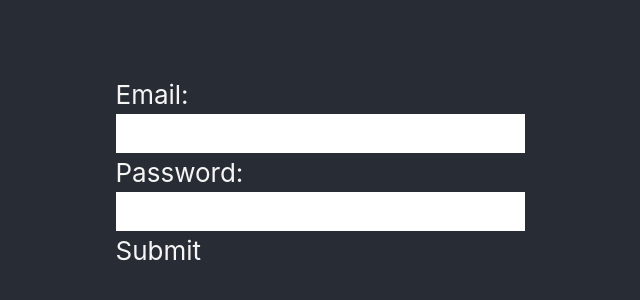
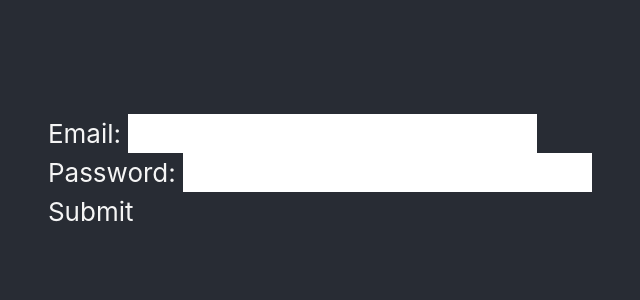
Before and after one commit to santiherr32/vinix-code-test, a React (Create React App) app: page /login in a window 1280 px wide. Shown: the part 228-528 px from the top of the page, without its empty margins (320-960 px from the left). Built offline with nearby package versions, Linux system fonts and the light colour scheme.

Commit message:
feature/login: Improved login form design and added some minimal verifications

```diff
--- a/src/Pages/Login.tsx
+++ b/src/Pages/Login.tsx
@@ -1,4 +1,6 @@
 import { useState, useRef, ChangeEvent, FormEvent } from 'react';
+import Button from 'react-bootstrap/Button';
+import { useNavigate } from 'react-router';
 import './Login.scss';
 
 interface Data {
@@ -7,23 +9,23 @@ interface Data {
 }
 
 function Login() {
+  // const [tokenExists, setTokenExists] = useState(false);
+  // const { state, dispatch } = useContext(AppContext);
   const [inputs, setInputs] = useState<Data>({
     email: '',
     password: ''
   });
   const formRef = useRef(null);
+  const navigate = useNavigate();
 
   const loginUser = async () => {
     try {
       const formData = new FormData(formRef.current);
       const response = await (
-                await fetch(
-                    'http://front-test.vinixcode.cloud:8000/api/auth/login',
-                    {
+        await fetch('http://front-test.vinixcode.cloud:8000/api/auth/login', {
           method: 'POST',
-                        body: formData,
-                    },
-                )
+          body: formData
+        })
       ).json();
       // setInputs(data.inputs);
       return response;
@@ -32,43 +34,75 @@ function Login() {
     }
   };
 
+  const saveLocalLoginInfo = (info: {
+    access_token: string;
+    error: string;
+  }) => {
+    if (!info.access_token) {
+      if (info.error) alert('User was not found. Check again');
+      else alert(JSON.stringify(info));
+      return;
+    }
+    localStorage.setItem('token', info.access_token);
+    navigate('/');
+    // dispatch({
+    //     type: 'SET_TOKEN',
+    //     payload: info.access_token,
+    // })
+  };
+
   const handleChange = (e: ChangeEvent<HTMLInputElement>) => {
     const inputName: string = e.target.name;
     const inputValue: string = e.target.value;
     e.preventDefault();
     setInputs({
       ...inputs,
-            [inputName]: inputValue,
+      [inputName]: inputValue
     });
   };
+
   const handleSubmit = (e: FormEvent<HTMLButtonElement>) => {
     e.preventDefault();
-        loginUser().then((data) => console.log(data.id));
+    if (inputs.email && inputs.password) {
+      loginUser().then((data) => saveLocalLoginInfo(data));
+    }
   };
+
   return (
     <form className="login-form" ref={formRef}>
-            <label htmlFor="email">Email: </label>
+      <label className="form-label" htmlFor="email">
+        <span>Email: </span>
         <input
+          className="form-control"
           type="email"
           name="email"
           id="email"
           value={inputs.email}
+          required={true}
           onChange={handleChange}
         />
-            <label htmlFor="password">Password: </label>
+      </label>
+      <label className="form-label" htmlFor="password">
+        <span>Password: </span>
         <input
+          className="form-control"
           type="password"
           name="password"
           id="password"
+          required={true}
           value={inputs.password}
           onChange={handleChange}
         />
-            <button type="submit" onClick={handleSubmit}>
+      </label>
+      <Button
+        type="submit"
+        onClick={handleSubmit}
+        disabled={inputs.email && inputs.password ? false : true}
+      >
         Submit
-            </button>
+      </Button>
     </form>
   );
-
 }
 
 export default Login;
```
Lines whose indentation alone changed are shown as unchanged.
